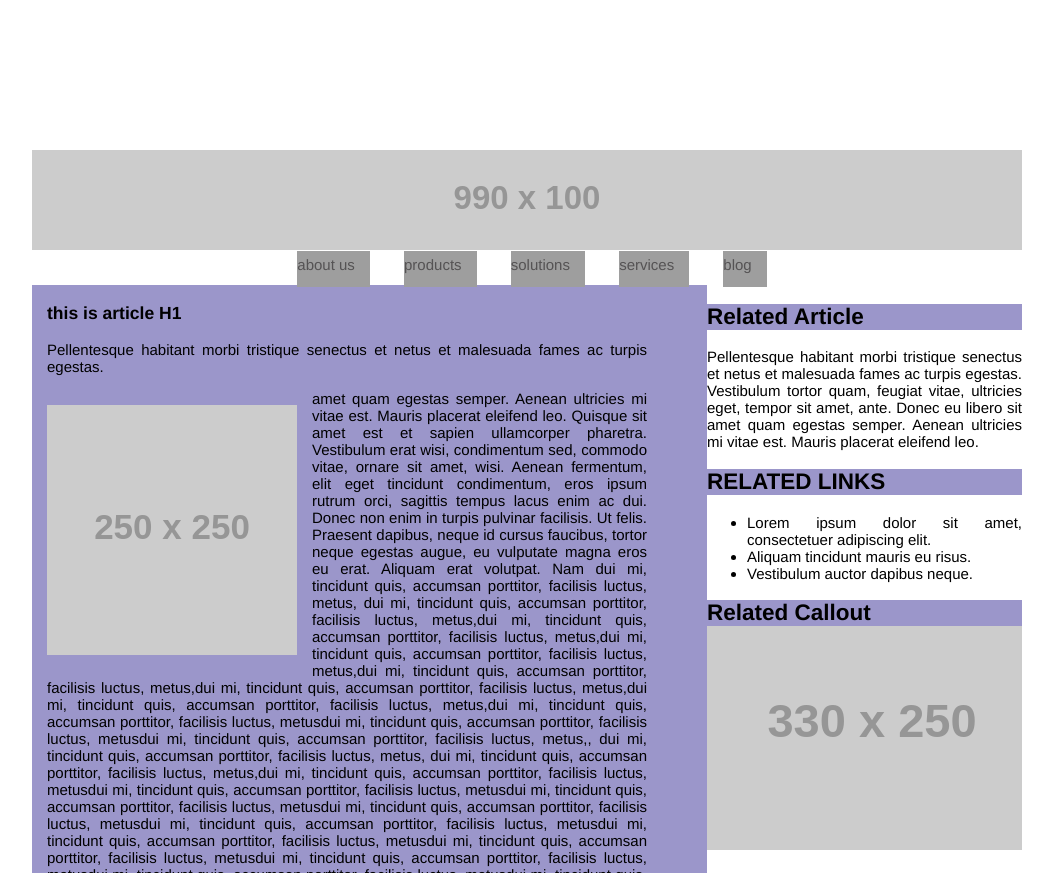
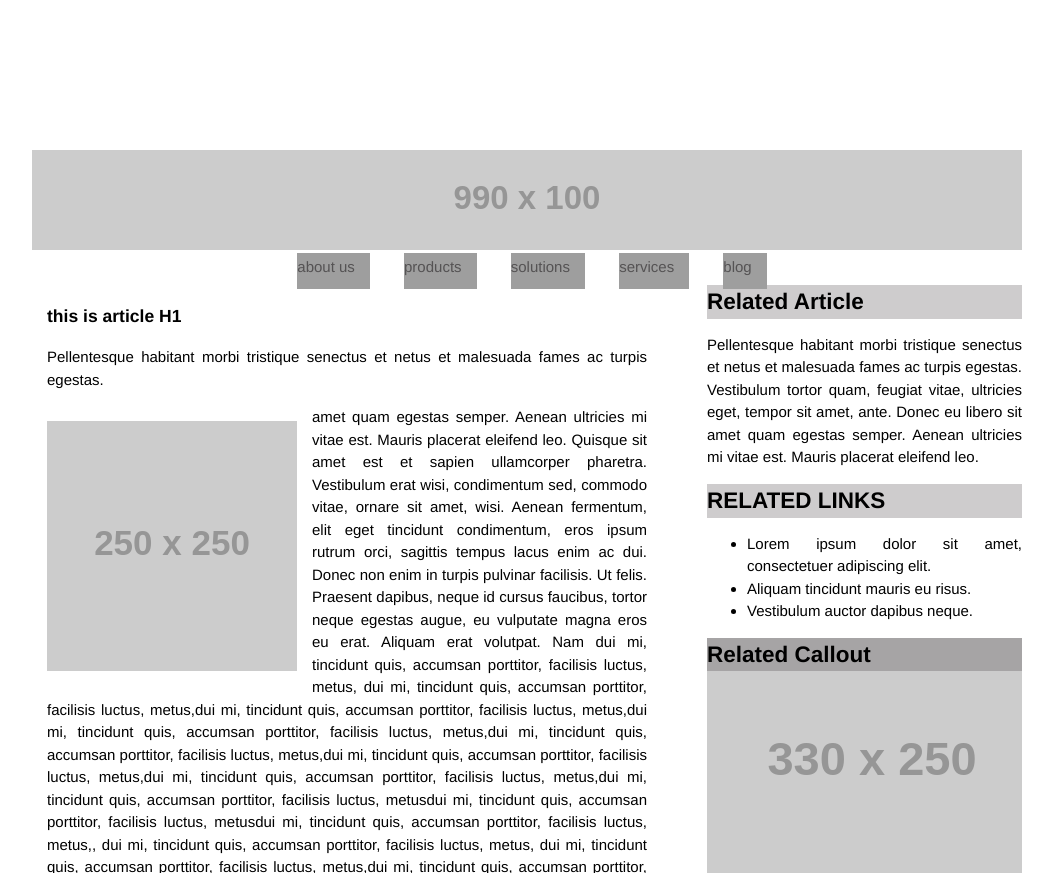
Before and after one commit to jwazurkar/SIMPLE-HTML-CSS, a plain HTML site: page index.html in a window 1280 px wide. Shown: the top 873 px of the page, without its empty margins (113-1166 px from the left). Drawn offline with Linux system fonts and the light colour scheme; grey boxes are pictures that could not be loaded; placeholder pictures from the web are drawn by us.

Commit message:
checking from ws

```diff
--- a/css/main.css
+++ b/css/main.css
@@ -7,7 +7,7 @@ body {
     max-width: 990px;
     text-align: justify;
     padding: 0;
-
+    line-height: 1.5;
 }
 header, footer{
     background: url(http://placehold.it/990x100) no-repeat transparent;
@@ -24,7 +24,7 @@ article{
     float:left;
     /*background: #ffa;*/
     padding: 0  4em 0 1em;
-    background-color: rgb(155,150,202);
+
 }
 article .articleimage{
     float: left;
@@ -39,12 +39,18 @@ aside{
     /*background: #D8FF35;*/
     background-color: white;
 }
+aside div h2{
+    margin: 0 0 0 0;
+}
+aside div p{
+    margin: 1em 0 1em 0em
+}
 .callout{
     background: url(http://placehold.it/330x250) no-repeat transparent scroll;
-    height: 18em;
+    height: 17em;
 }
 aside h2{
-    background-color: rgb(155,150,202);
+    background-color: rgba(32, 25, 30, 0.22);
 }
 aside.callout h2{
     text-transform: uppercase;
```
